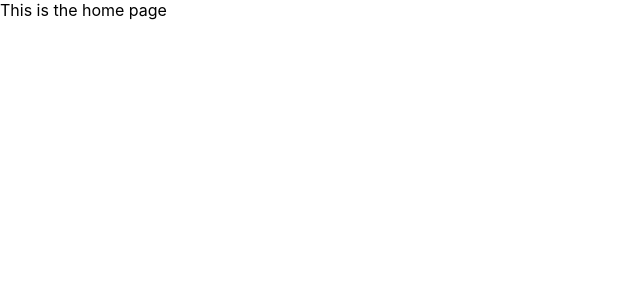
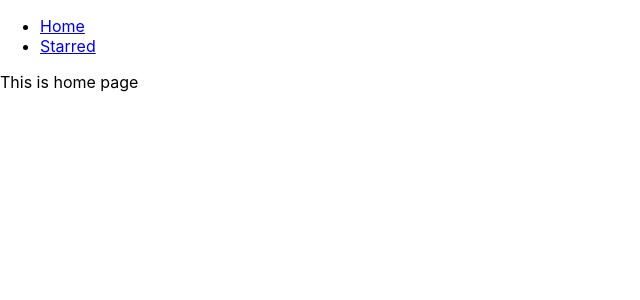
Before and after one commit to kumarlokesh3132/box-office, a React (Create React App) app: page / in a window 1280 px wide. Shown: the top 300 px of the page, without its empty margins (0-640 px from the left). Built offline with nearby package versions, Linux system fonts and the light colour scheme.

Commit message:
Navigation files made and linked

```diff
--- a/src/App.js
+++ b/src/App.js
@@ -1,16 +1,25 @@
 import React from 'react';
 import { Switch, Route} from 'react-router-dom'
+
+import Navs from './Components/Navs'
+import Home from './pages/Home';
+import Starred from './pages/Starred';
 
 
 function App() {
   return (
+    <div>
+
+    <Navs />
+
+
     <Switch>
 <Route exact path="/">
-This is the home page
+<Home />
 
 </Route>
 <Route exact path="/starred">
-This is the starred page
+<Starred />
 
 </Route>
 <Route>
@@ -18,6 +27,7 @@
 </Route>
 
     </Switch>
+    </div>
   );
 }
 
--- /dev/null
+++ b/src/Components/Navs.js
@@ -0,0 +1,24 @@
+import React from 'react';
+import { Link } from 'react-router-dom'
+
+const LINKS = [
+  {to:'/', text: 'Home'},
+  {to:'/starred', text: 'Starred'}
+];
+
+const Navs = () => (
+    <div>
+      <ul>
+        {
+          LINKS.map(item => (
+            <li key ={item.to}>
+              <Link to={item.to}>{item.text}
+              </Link>
+            </li>
+          ))
+        }
+      </ul>
+    </div>
+  )
+
+export default Navs
--- /dev/null
+++ b/src/pages/Home.js
@@ -0,0 +1,10 @@
+import React from 'react'
+
+const Home = () => (
+    <div>
+      This is home page
+    </div>
+  )
+
+
+export default Home
--- /dev/null
+++ b/src/pages/Starred.js
@@ -0,0 +1,10 @@
+import React from 'react'
+
+const Starred = () =>  (
+    <div>
+      This is starred page
+    </div>
+  )
+
+
+export default Starred
```
